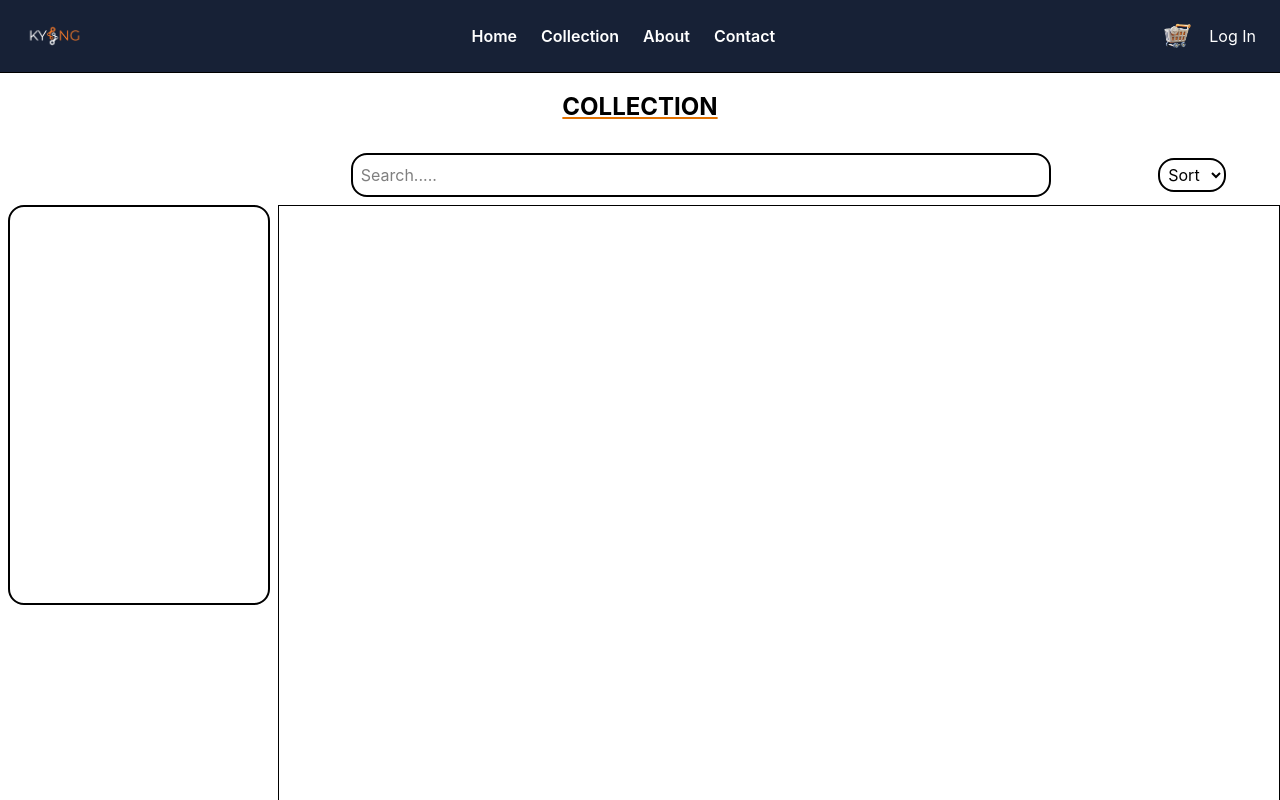
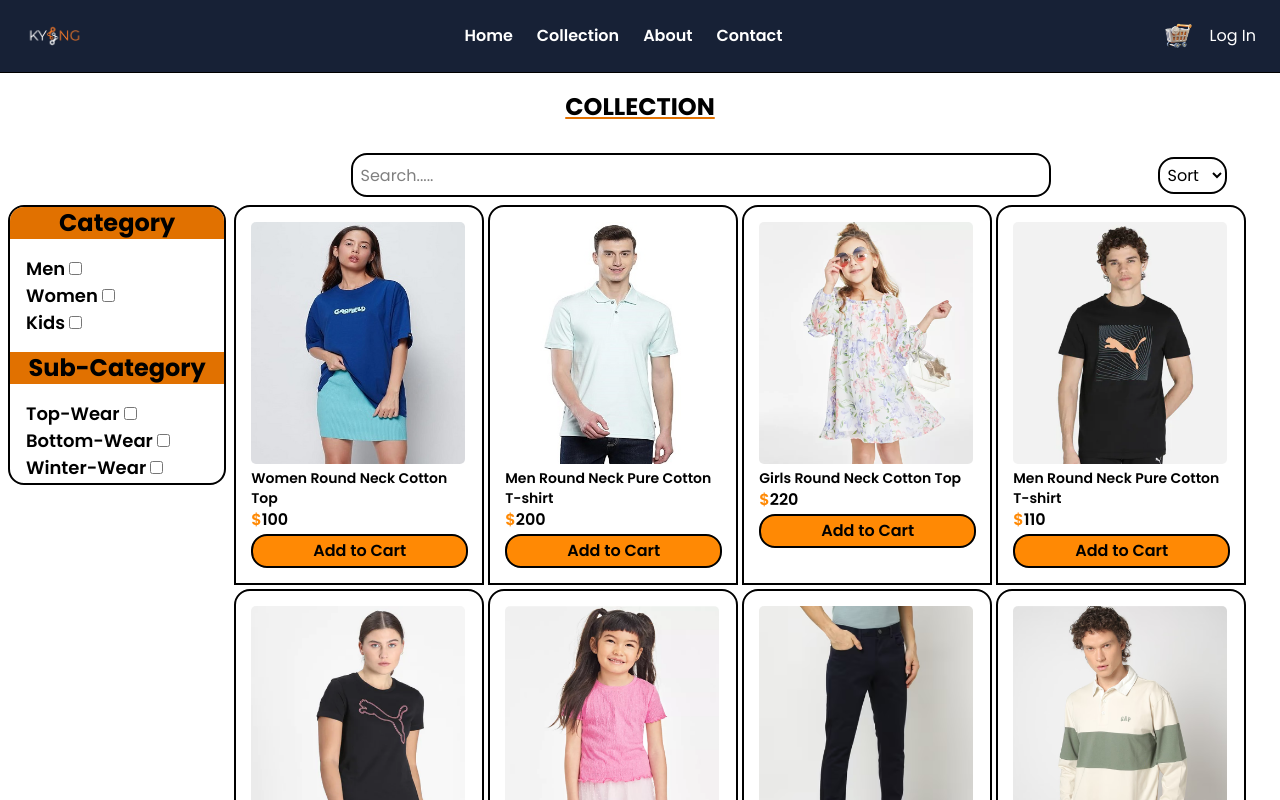
Before and after one commit to rahulrat-hub/E-commerce, a React (Vite) app: page /Collection in a window 1280 px wide. Shown: the top 800 px of the page. Built offline with nearby package versions, Linux system fonts and the light colour scheme; some icons are missing.

Commit message:
Add Collection Card

```diff
--- a/index.html
+++ b/index.html
@@ -5,6 +5,9 @@
     <link rel="icon" type="image/svg+xml" href="/vite.svg" />
     <meta name="viewport" content="width=device-width, initial-scale=1.0" />
    <title>v</title>
+   <style>
+@import url('https://fonts.googleapis.com/css2?family=Poppins:ital,wght@0,100;0,200;0,300;0,400;0,500;0,600;0,700;0,800;0,900;1,100;1,200;1,300;1,400;1,500;1,600;1,700;1,800;1,900&display=swap');
+</style>
   </head>
   <body>
     <div id="root"></div>
--- a/src/index.css
+++ b/src/index.css
@@ -3,3 +3,7 @@
 ::-webkit-scrollbar{
     display: none;
 }
+
+ *{
+     font-family: "Poppins", sans-serif;
+ }
--- a/src/pages/Collection.jsx
+++ b/src/pages/Collection.jsx
@@ -1,10 +1,12 @@
-import React from 'react'
+import React, { useState } from 'react'
 import { assets, products } from '../assets/frontend_assets/assets'
 import ProductItem from '../Components/ProductItem'
 import SearchIcon from '@mui/icons-material/Search';
 
 
+
 function Collection() {
+  const [data, setdata] = useState(products)
   return (
   <div className="">
 
@@ -15,16 +17,19 @@ function Collection() {
 {/* {End} */}
 
 {/* {Search & Sort Container - Start} */}
-<div className="flex justify-around items-center ml-74.25 mt-5">
+<div className="flex justify-around items-center ml-74.25 mt-5 ">
 
 {/* {searchbar} */}
-<div className="h-11 w-175">
+<div className="h-11 w-175 relative">
   <input className='h-full w-full border-2 rounded-2xl p-2' type="text" placeholder='Search.....' />
+<div className="absolute top-2.25 right-1.5 cursor-pointer">
+    <SearchIcon />
+</div>
 </div>
 
 {/* {Sort} */}
 <div>
-<select className='border-2 rounded-2xl p-1'>
+<select className='border-2 rounded-2xl p-1 cursor-pointer'>
  <option value="">Sort</option>
   <option value="">Low</option>
   <option value="">High</option>
@@ -38,18 +43,53 @@ function Collection() {
 
 <div className="h-screen w-full mt-2 flex">
 
-<div className="left h-100 rounded-2xl w-75 border-2 ml-2 ">
-<h1></h1>
+<div className="left h-70 rounded-2xl w-60 border-2 ml-2 ">
+<h1 className='text-center font-bold text-2xl bg-amber-600 rounded-t-[14px]'>Category</h1>
+<div className="flex flex-col text-[18px] font-semibold p-4">
+<label >
+  Men<input className='m-1' type="checkbox" />
+</label>
+
+<label >
+  Women<input className='m-1' type="checkbox" />
+</label>
+
+<label >
+  Kids<input className='m-1' type="checkbox" />
+</label>
 </div>
 
 
+  <h1 className='text-center font-bold text-2xl bg-amber-600 '>Sub-Category</h1>
+ <div className="flex flex-col text-[18px] font-semibold p-4">
+ <label >
+  Top-Wear<input className='m-1' type="checkbox" />
+</label>
+
+<label >
+  Bottom-Wear<input className='m-1' type="checkbox" />
+</label>
 
 
-
-<div className="right h-full w-[90%] border ml-2 "> </div>
+<label >
+  Winter-Wear<input className='m-1' type="checkbox" />
+</label>
+ </div>
+ </div>
 
 
-
+<div className="right h-full w-[90%] flex flex-wrap gap-1 ml-2 ">
+  {
+  data.map((obj,index)=>
+  <ProductItem
+  key={index}
+  id={obj.id}
+  image={obj.image}
+  name={obj.name}
+  price={obj.price}
+  />
+)
+} </div>
 </div>
 
 
```
